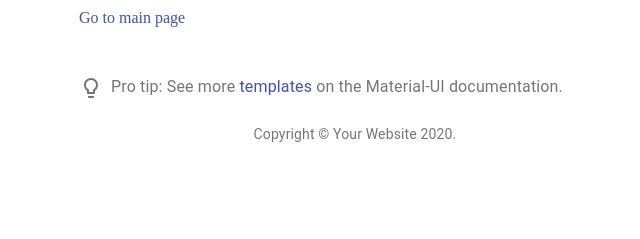
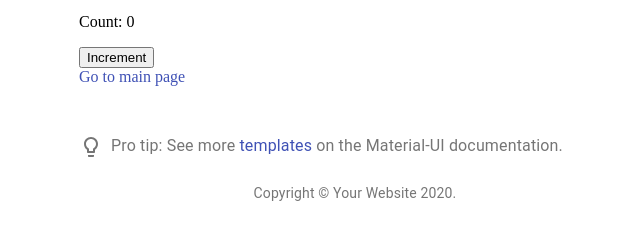
Before and after one commit to thnukid/gatsby-starter-netlify-pwa, a Gatsby site: page /about in a window 1280 px wide. Shown: the part 77-316 px from the top of the page, without its empty margins (285-925 px from the left). Built offline with nearby package versions, Linux system fonts and the light colour scheme; Gatsby itself is replaced by a stand-in of ours.

Commit message:
add redux for statemanagement :stars:

```diff
--- a/gatsby-browser.js
+++ b/gatsby-browser.js
@@ -1,10 +1,5 @@
-/**
- * Implement Gatsby's Browser APIs in this file.
- *
- * See: https://www.gatsbyjs.org/docs/browser-apis/
- */
-// Shows an alert box if the service worker found a new update of the site.
-exports.onServiceWorkerUpdateFound = () => {
+import wrapWithProvider from "./wrap-with-provider"
+export const onServiceWorkerUpdateFound = () => {
   if (
     window.confirm(
       'This site has been updated with new data. Do you wish to reload the site to get the new data?'
@@ -13,3 +8,4 @@ exports.onServiceWorkerUpdateFound = () => {
     window.location.reload(true)
   }
 }
+export const wrapRootElement = wrapWithProvider
--- a/gatsby-ssr.js
+++ b/gatsby-ssr.js
@@ -1,7 +1,2 @@
-/**
- * Implement Gatsby's SSR (Server Side Rendering) APIs in this file.
- *
- * See: https://www.gatsbyjs.org/docs/ssr-apis/
- */
-
-// You can delete this file if you're not using it
+import wrapWithProvider from "./wrap-with-provider"
+export const wrapRootElement = wrapWithProvider
--- a/package.json
+++ b/package.json
@@ -41,7 +41,9 @@
     "prop-types": "^15.7.2",
     "react": "^16.5.1",
     "react-dom": "^16.5.1",
-    "react-helmet": "^5.2.0"
+    "react-helmet": "^5.2.0",
+    "react-redux": "^7.2.0",
+    "redux": "^4.0.5"
   },
   "devDependencies": {
     "@testing-library/cypress": "^5.3.0",
--- /dev/null
+++ b/src/components/Counter.js
@@ -0,0 +1,26 @@
+import React from "react"
+import PropTypes from "prop-types"
+import { Link } from "gatsby"
+import { connect } from "react-redux"
+
+const Counter = ({ count, increment }) => (
+  <div>
+    <p>Count: {count}</p>
+    <button onClick={increment}>Increment</button>
+  </div>
+)
+
+Counter.propTypes = {
+  count: PropTypes.number.isRequired,
+  increment: PropTypes.func.isRequired,
+}
+
+const mapStateToProps = ({ count }) => {
+  return { count }
+}
+
+const mapDispatchToProps = dispatch => {
+  return { increment: () => dispatch({ type: `INCREMENT` }) }
+}
+
+export default connect(mapStateToProps, mapDispatchToProps)(Counter)
--- a/src/pages/about.js
+++ b/src/pages/about.js
@@ -5,6 +5,7 @@ import Box from '@material-ui/core/Box';
 import MuiLink from '@material-ui/core/Link';
 import ProTip from '../components/ProTip';
 import Link from '../components/Link';
+import Counter from '../components/Counter';
 
 function Copyright() {
   return (
@@ -26,6 +27,7 @@ export default function About() {
         <Typography variant="h4" component="h1" gutterBottom>
           Gatsby v4-beta example
         </Typography>
+        <Counter />
         <Link to="/">Go to main page</Link>
         <ProTip />
         <Copyright />
--- /dev/null
+++ b/src/state/createStore.js
@@ -0,0 +1,15 @@
+import { createStore as reduxCreateStore } from "redux"
+
+const reducer = (state, action) => {
+  if (action.type === `INCREMENT`) {
+    return Object.assign({}, state, {
+      count: state.count + 1,
+    })
+  }
+  return state
+}
+
+const initialState = { count: 0 }
+
+const createStore = () => reduxCreateStore(reducer, initialState)
+export default createStore
--- /dev/null
+++ b/wrap-with-provider.js
@@ -0,0 +1,13 @@
+import React from "react"
+import { Provider } from "react-redux"
+
+import createStore from "./src/state/createStore"
+
+// eslint-disable-next-line react/display-name,react/prop-types
+export default ({ element }) => {
+  // Instantiating store in `wrapRootElement` handler ensures:
+  //  - there is fresh store for each SSR page
+  //  - it will be called only once in browser, when React mounts
+  const store = createStore()
+  return <Provider store={store}>{element}</Provider>
+}
```
Also changed, not shown: README.md, 1 other file.
